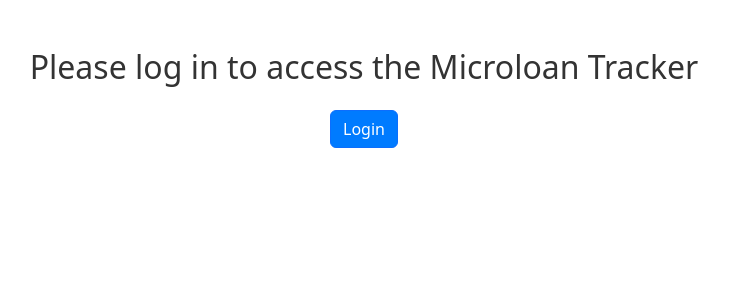
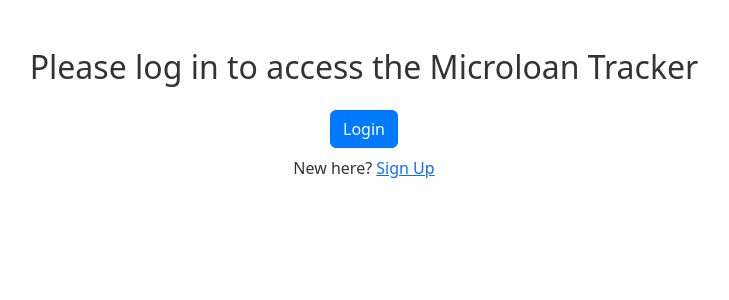
Before and after one commit to ConradPB/microloan-tracker, a Django app: template loans/templates/loans/index.html in a window 1280 px wide. Shown: the top 300 px of the page, without its empty margins (276-1005 px from the left). Run offline with Django 5.2, Linux system fonts and the light colour scheme; the template is opened without the code that fills it, so the values that code supplies are empty.

Commit message:
updated with signup

```diff
--- a/loans/templates/loans/index.html
+++ b/loans/templates/loans/index.html
@@ -225,6 +225,7 @@
         <div class="container mt-5 text-center">
             <h2>Please log in to access the Microloan Tracker</h2>
             <a href="{% url 'login' %}" class="btn btn-primary mt-3">Login</a>
+            <p class="mt-2">New here? <a href="{% url 'signup' %}">Sign Up</a></p>
         </div>
     {% endif %}
 </body>
```
